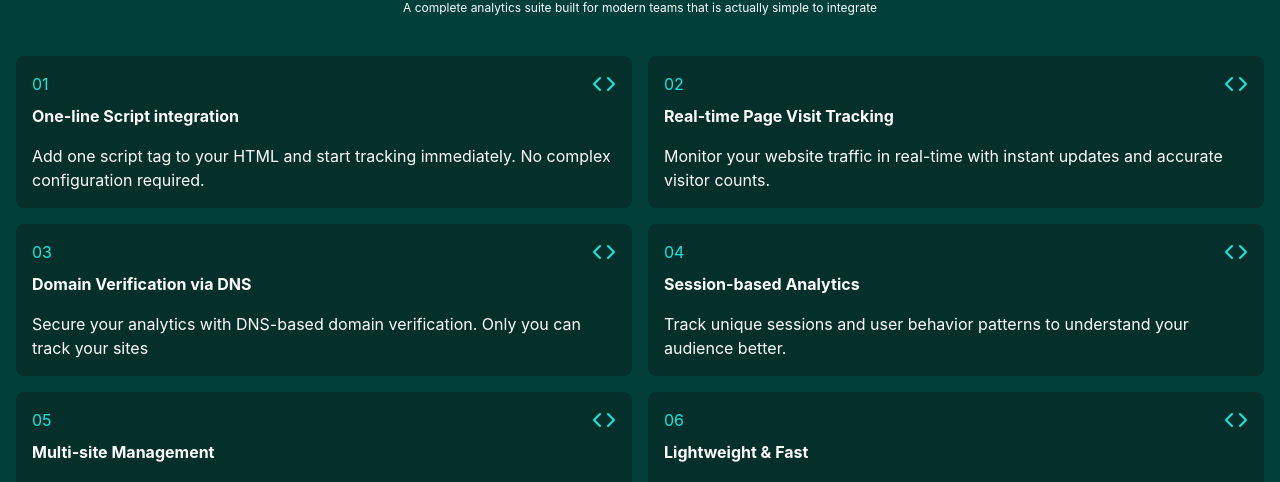
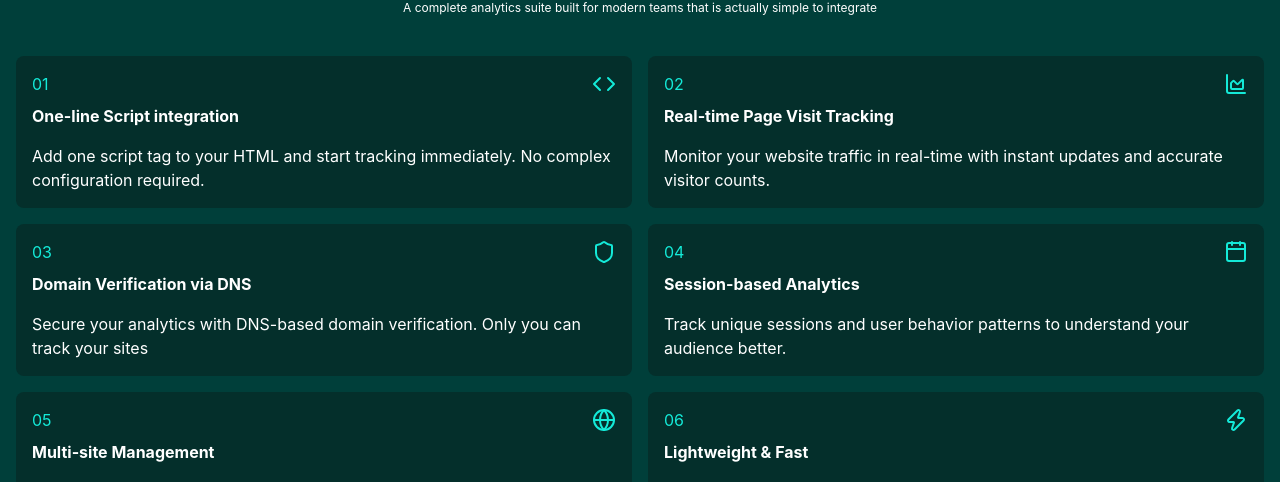
Before and after one commit to Muhammad-Raheel04/tracker, a React (Vite) app in the folder frontend/: page / in a window 1280 px wide. Shown: the part 815-1297 px from the top of the page. Built offline with nearby package versions, Linux system fonts and the light colour scheme; no server answers.

Commit message:
feat(Features): update icons

```diff
--- a/frontend/src/components/Features.jsx
+++ b/frontend/src/components/Features.jsx
@@ -1,4 +1,4 @@
-import { Code } from 'lucide-react'
+import { Activity, Calendar, ChartArea, Code, Globe, Ligature, Lightbulb, Shield, Zap } from 'lucide-react'
 import React from 'react'
 
 const siteFeatures = [
@@ -10,31 +10,31 @@ const siteFeatures = [
     },
     {
         number: "02",
-        icon: <Code />,
+        icon: <ChartArea />,
         heading: "Real-time Page Visit Tracking",
         text: "Monitor your website traffic in real-time with instant updates and accurate visitor counts."
     },
     {
         number: "03",
-        icon: <Code />,
+        icon: <Shield/>,
         heading: "Domain Verification via DNS",
         text: "Secure your analytics with DNS-based domain verification. Only you can track your sites"
     },
     {
         number: "04",
-        icon: <Code />,
+        icon: <Calendar />,
         heading: "Session-based Analytics",
         text: "Track unique sessions and user behavior patterns to understand your audience better."
     },
     {
         number: "05",
-        icon: <Code />,
+        icon: <Globe/>,
         heading: "Multi-site Management",
         text: "Manage analytics for multiple websites from a single dashboard. Perfect for agencies."
     },
     {
         number: "06",
-        icon: <Code />,
+        icon: <Zap/>,
         heading: "Lightweight & Fast",
         text: "Our script is under 5KB and loads asynchronously. Zero impact on your site performance."
     },
```
